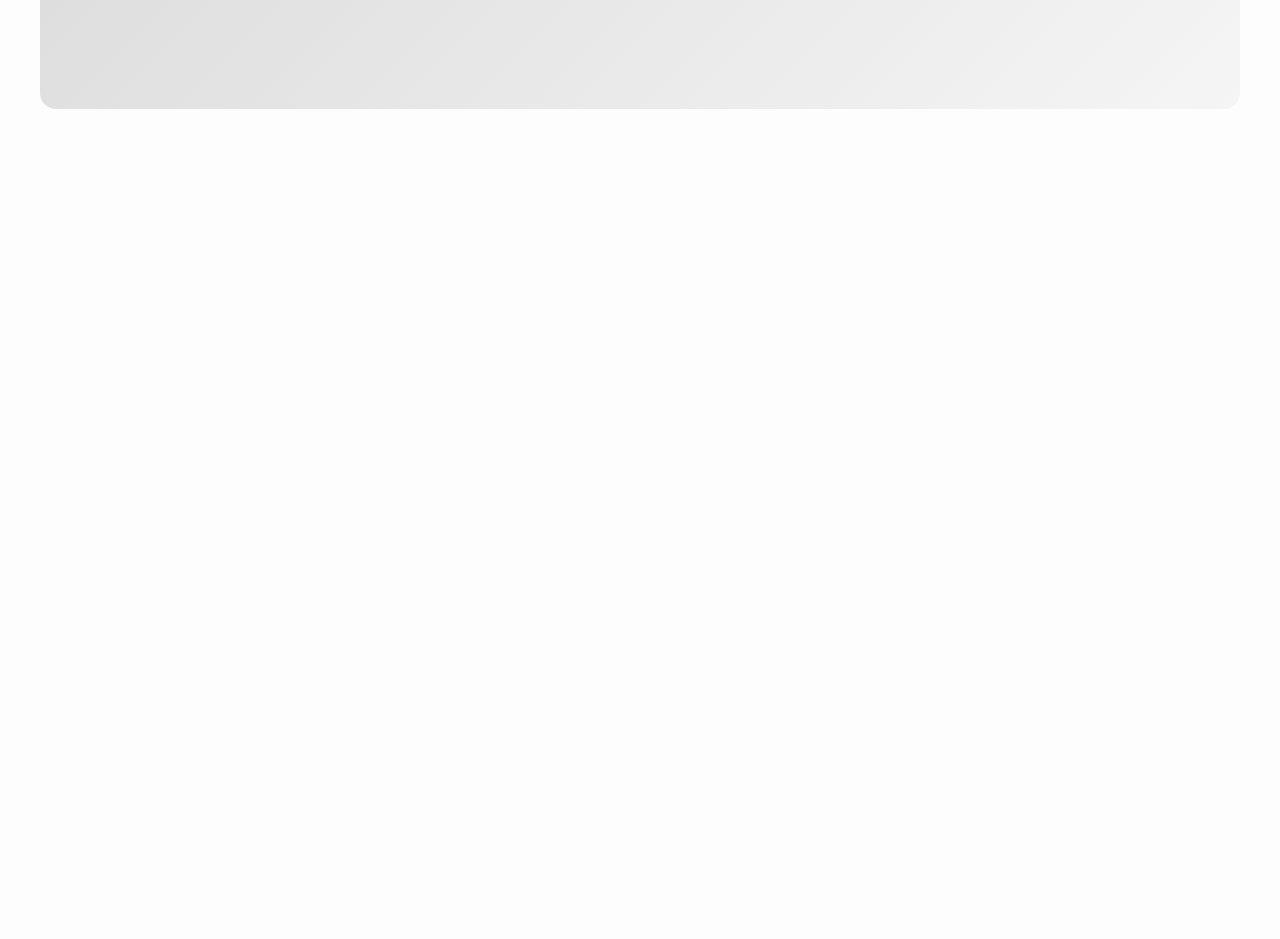
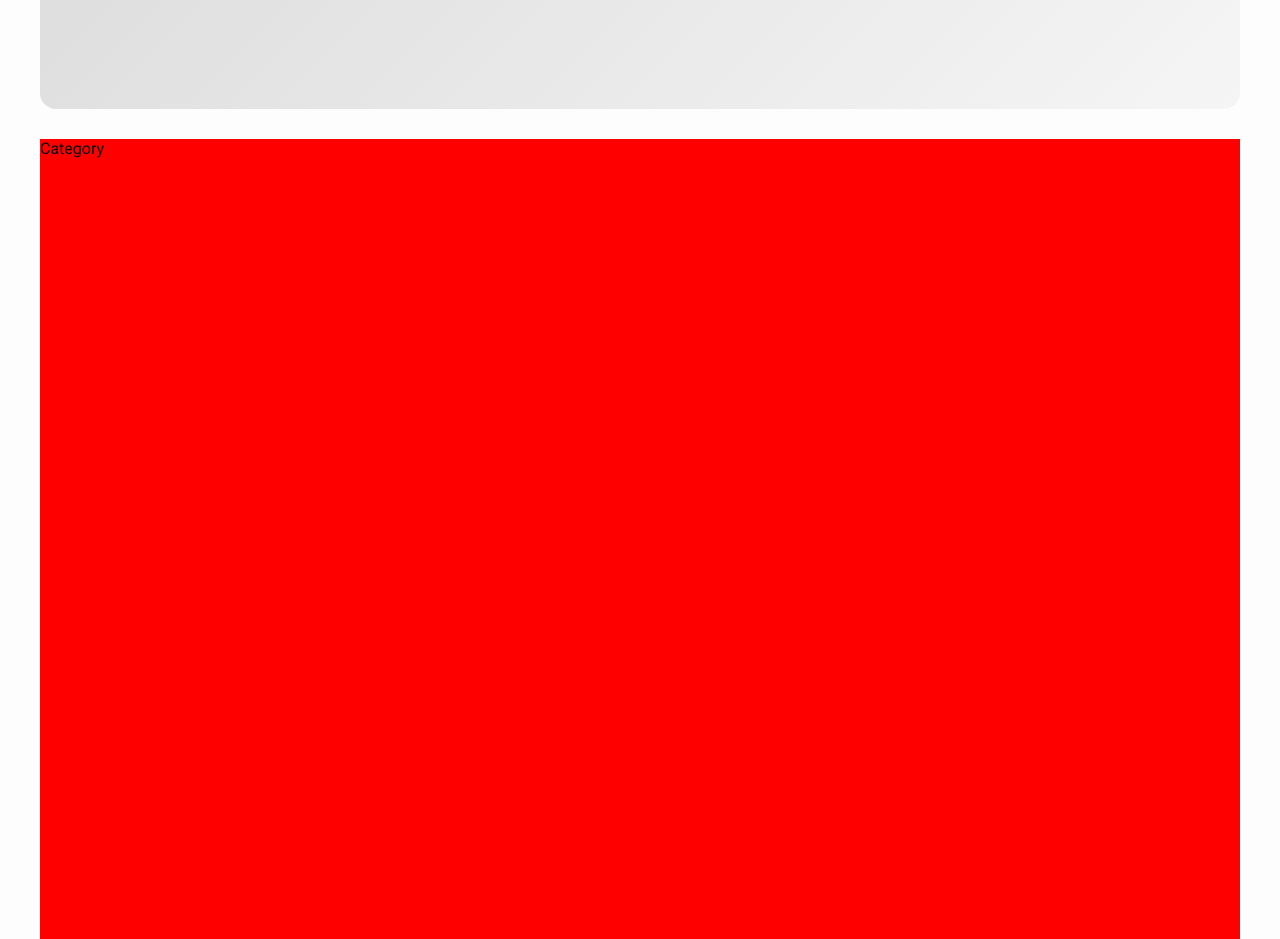
Before and after one commit to AdamKhelladi/react-Ecommerce-website, a React (Create React App) app: page / in a window 1280 px wide. Shown: the part 660-1599 px from the top of the page. Before the commit the page ends 800 px from the top, so only its background shows below. Built offline with nearby package versions, Linux system fonts and the light colour scheme; the HTML template or start-up script is replaced by a standard one; a web font is replaced by a local one.

Commit message:
Add Category component

```diff
--- a/src/App.js
+++ b/src/App.js
@@ -1,4 +1,5 @@
 import "./App.css";
+import Category from "./components/ Category/Category";
 import Hero from "./components/Hero/Hero";
 import NavBar from "./components/NavBar/NavBar";
 
@@ -8,6 +9,7 @@ function App() {
       <div className="project-container">
         <NavBar />
         <Hero />
+        <Category />
       </div>
     </div>
   );
--- /dev/null
+++ b/src/components/ Category/Category.css
@@ -0,0 +1,5 @@
+.category-container {
+  height: 100vh;
+  background-color: red;
+  margin-top: 30px;
+}
--- /dev/null
+++ b/src/components/ Category/Category.js
@@ -0,0 +1,7 @@
+import "./Category.css";
+
+export default function Category() {
+  return (
+    <div className="category-container">Category</div>
+  )
+}
```
